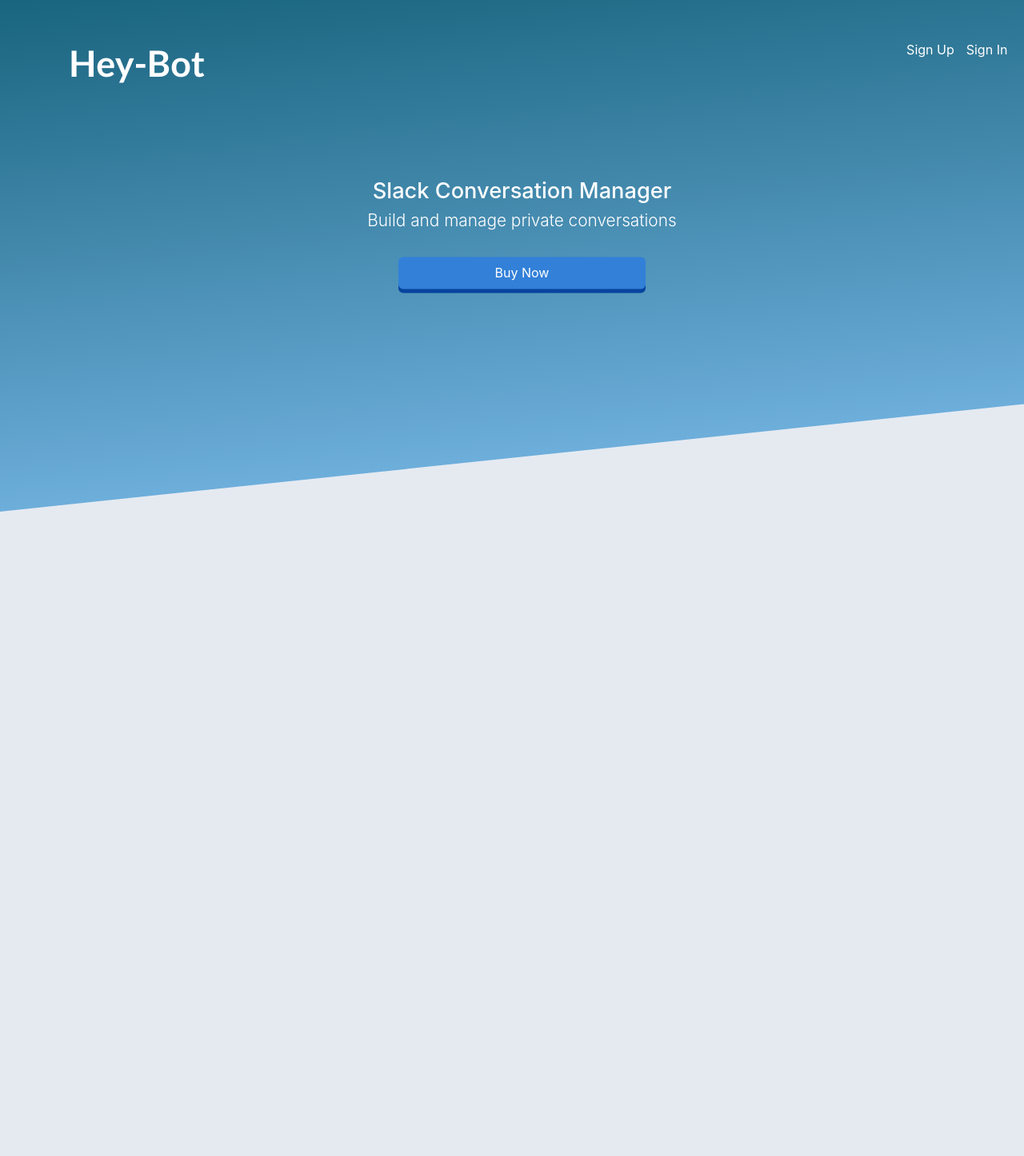
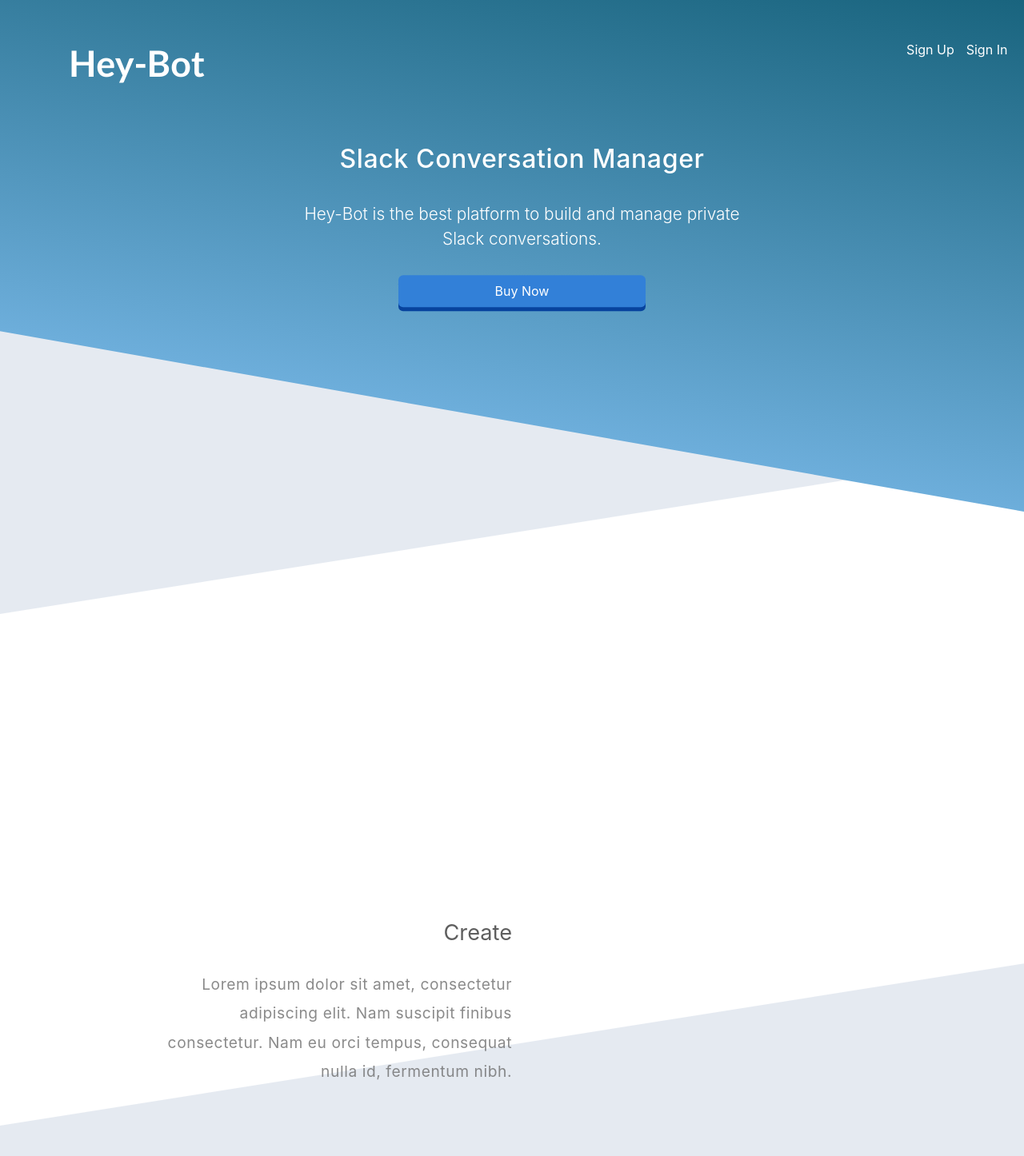
Before and after one commit to Streltz/heyteam, a React (Create React App) app in the folder hey-team/: page / in a window 1280 px wide. Shown: the top 1446 px of the page at 80% size. Before the commit the page ends 819 px from the top, so only its background shows below. Built offline with nearby package versions, Linux system fonts and the light colour scheme; no server answers; what react-stripe-elements would draw is missing.

Commit message:
Landing - fixed the product description - added a create section - styled the create section - added filler content to create section - added product section
IndexCSS
- added new color to pallet to accommodate light text

```diff
--- a/hey-team/src/components/Landing/Landing.js
+++ b/hey-team/src/components/Landing/Landing.js
@@ -30,7 +30,9 @@ class Landing extends React.Component {
           <div className="col-md-12">
             <div className="col-md-6" id="description-section">
               <div className="col-md-12 header-text">Slack Conversation Manager</div>
-              <div className="col-md-12 desc-text">Build and manage private conversations</div>
+              <div className="col-md-12 desc-text">
+                Hey-Bot is the best platform to build and manage private Slack conversations.
+              </div>
               <button id="buy-now" className="btn-blue col-md-10">
                 <Link to="/billing">Buy Now</Link>
               </button>
@@ -40,10 +42,16 @@ class Landing extends React.Component {
           </div>
         </header>
 
-        <section className="section-body">
-        {
-          // Content Goes in here!
-        }
+        <section id="section-create" className="section-content text-right">
+          <div className="section-heading">
+            Create
+          </div>
+          <div className="section-body">
+          Lorem ipsum dolor sit amet, consectetur adipiscing elit. Nam suscipit finibus consectetur. Nam eu orci tempus, consequat nulla id, fermentum nibh.
+          </div>
+        </section>
+
+        <section id="section-product" className="section-content">
         </section>
       </main>
     );
--- a/hey-team/src/components/Landing/landing.css
+++ b/hey-team/src/components/Landing/landing.css
@@ -1,13 +1,17 @@
 header
 {
     position: relative;
+}
+
+html
+{
+    overflow-y: scroll !important;
 }
 
 #landing-main
 {
     padding-top: 50px;
     overflow-x: hidden;
-    overflow-y: visible;
     background-color: var(--alt-background);
 }
 
@@ -18,19 +22,62 @@ header
     position: relative;
 }
 
+/* Section Content */
+.section-content
+{
+    margin-top: 20%;
+}
+
+.section-heading
+{
+    margin-top: 430px;
+    font-weight: 400;
+    font-size: 1.7em;
+    margin-bottom: 40px;
+    color: var(--main-dark-light);
+}
+.section-body
+{
+    margin-left: 15%;
+    font-size: 1.2em;
+    line-height: 1.9em;
+    letter-spacing: .03em;
+    color: var(--main-text-light);
+}
+
+/* Create Section */
+#section-create > .section-body, .section-heading
+{
+    margin-right: 50%;
+    transform: skewY(9deg);
+}
+#section-create
+{
+    height: 80% !important;
+    width: 100%;
+
+    height: 900px;
+    background-color: var(--main-white);
+
+    text-align: center;
+    z-index: 0;
+
+    position: absolute;
+    top: 0;
+    bottom: 0;
+    right: 0;
+    left: 0;
+
+    transform: skewY(-9deg);
+    transform-origin: top left;
+}
+
 /* Middle Body Container */
 #banner
 {
     height: 400px;
     overflow: hidden;
     z-index: 1;
-}
-.section-body
-{
-    margin-top: 43%;
-    margin-left: 18%;
-    margin-right: 18%;
-    font-size: 1.4em;
 }
 .banner-section {
     height: 80% !important;
@@ -40,10 +87,10 @@ header
     padding-bottom: 200px;
     height: 700px;
     color: var(--main-white);
-    background-image: linear-gradient(var(--alt-color-light), var(--main-color-light));
+    background-image: linear-gradient(-180deg, var(--alt-color-light), var(--main-color-light));
 
     text-align: center;
-    z-index: 1;
+    z-index: 2;
 
     position: absolute;
     top: 0;
@@ -51,8 +98,8 @@ header
     right: 0;
     left: 0;
 
-    transform: skewY(-6deg);
-    transform-origin: top left;
+    transform: skewY(10deg);
+    transform-origin: top right;
 }
 .nav-link-group
 {
@@ -71,7 +118,7 @@ header
 #description-section
 {
     margin-top: 7%;
-    transform: skewY(6deg) !important;
+    transform: skewY(-10deg) !important;
     margin-left: 26%;
 }
 .nav-link-group:link
@@ -89,9 +136,12 @@ header
 }
 .header-text
 {
-    font-size: 1.7em;
+    line-height: 1.4;
+    font-size: 2em;
     font-weight: 500;
     padding: 0px;
+    padding-bottom: 30px;
+    letter-spacing: .02em;
 }
 .desc-text
 {
@@ -103,28 +153,28 @@ header
 /* Pay No Attention to Below */
 @media screen and (max-width: 1700px) and (min-width: 1560px)
 {
-    .section-body
+    .section-content
     {
         margin-top: 50%;
     }
 }
 @media screen and (max-width: 1560px) and (min-width: 1340px)
 {
-    .section-body
+    .section-content
     {
         margin-top: 55%;
     }
 }
 @media screen and (max-width: 1340px) and (min-width: 1250px)
 {
-    .section-body
+    .section-content
     {
         margin-top: 60%;
     }
 }
 @media screen and (max-width: 1250px) and (min-width: 1110px)
 {
-    .section-body
+    .section-content
     {
         margin-top: 65%;
     }
@@ -145,7 +195,7 @@ header
 }
 @media screen and (max-width: 860px)
 {
-    .section-body
+    .section-content
     {
         margin-top: 95%;
     }
--- a/hey-team/src/index.css
+++ b/hey-team/src/index.css
@@ -6,6 +6,7 @@
   --main-white: #fff;
   --main-dark: #24292e;
   --main-dark-light: rgba(58, 58, 58, 0.815);
+  --main-text-light: rgba(112, 112, 112, 0.815);
 
   --main-color-light: #6DAEDB;
   --main-color-dark: #0f2436;
```
